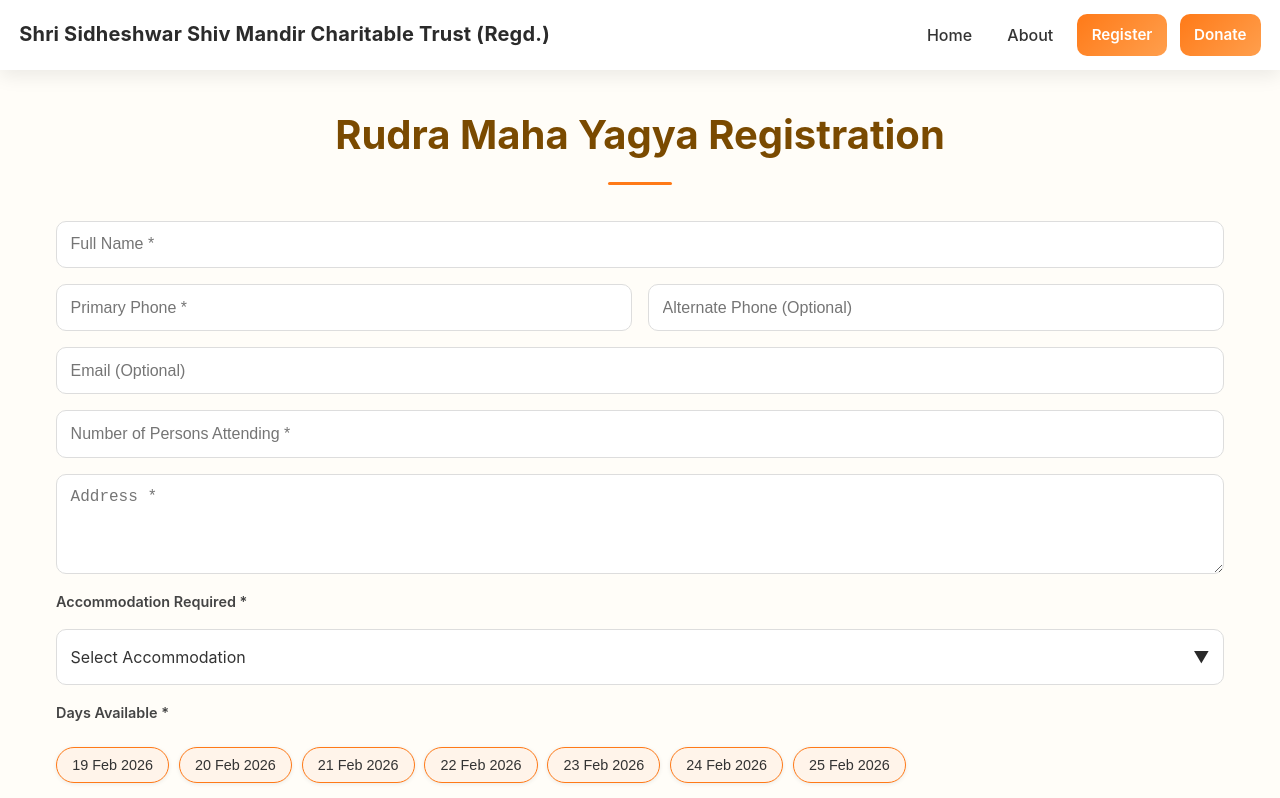
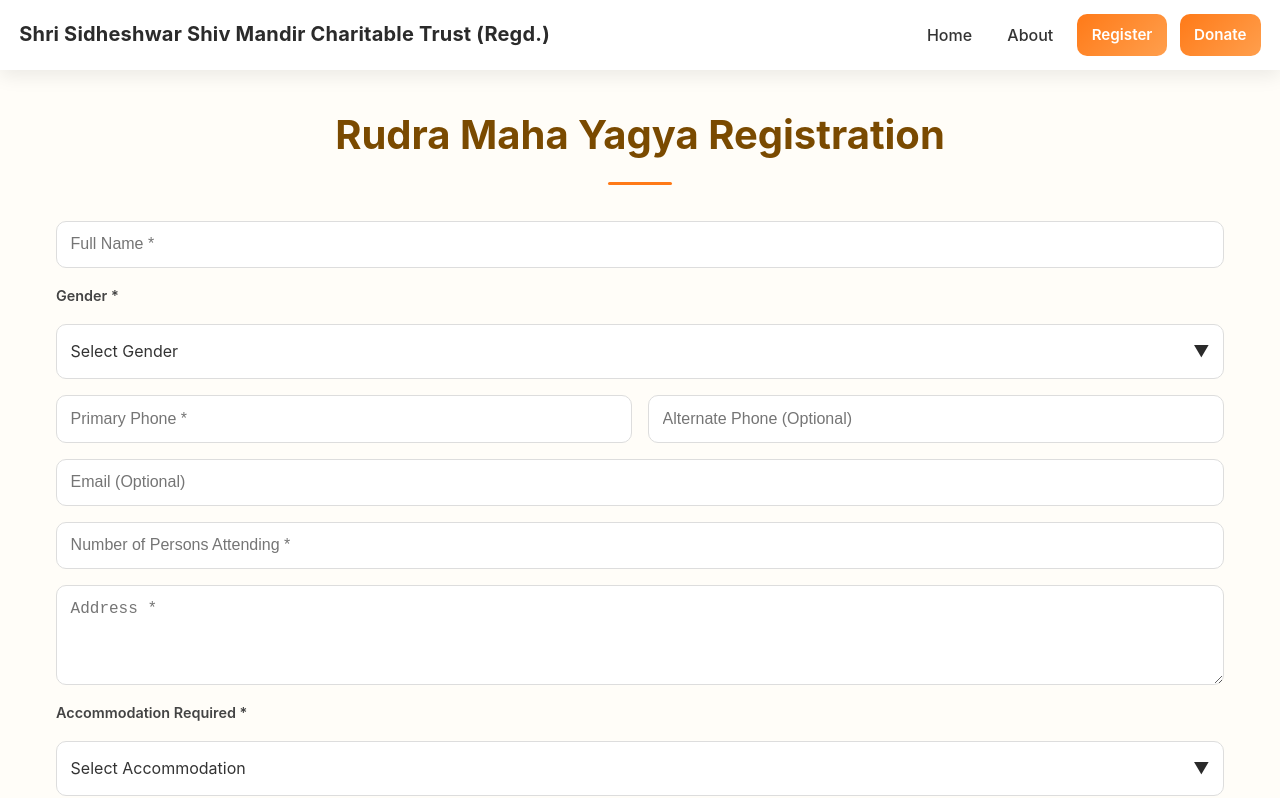
Before and after one commit to utkarsh-ssood/yagya-website, a React (Vite) app: page /register in a window 1280 px wide. Shown: the top 798 px of the page. Built offline with nearby package versions, Linux system fonts and the light colour scheme.

Commit message:
days and gender

```diff
--- a/src/pages/Register.tsx
+++ b/src/pages/Register.tsx
@@ -5,20 +5,21 @@
 import "../styles/register.css";
 
 const daysList = [
-  "19 Feb 2026",
-  "20 Feb 2026",
-  "21 Feb 2026",
-  "22 Feb 2026",
-  "23 Feb 2026",
-  "24 Feb 2026",
-  "25 Feb 2026",
+  "19 Feb 2026 (Thursday)",
+  "20 Feb 2026 (Friday)",
+  "21 Feb 2026 (Saturday)",
+  "22 Feb 2026 (Sunday)",
+  "23 Feb 2026 (Monday)",
+  "24 Feb 2026 (Tuesday)",
+  "25 Feb 2026 (Wednesday)",
 ];
 
 const registerSchema = z.object({
   name: z.string().min(1, "Full Name is required"),
-  phone: z
-    .string()
-    .regex(/^\d{10}$/, "Primary Phone must be 10 digits"),
+  gender: z.string().min(1, "Please select gender"),
+
+  phone: z.string().regex(/^\d{10}$/, "Primary Phone must be 10 digits"),
+
   altPhone: z
     .string()
     .optional()
@@ -26,7 +27,6 @@
       message: "Alternate Phone must be 10 digits",
     }),
 
-  // ✅ FIX: email optional but validates only if provided
   email: z.preprocess(
     (val) => (val === "" ? undefined : val),
     z.string().email({ message: "Invalid email" }).optional()
@@ -45,21 +45,35 @@
 
 const Register = () => {
   const [loading, setLoading] = useState(false);
+
   const [selectedDays, setSelectedDays] = useState<string[]>([]);
+
+  const [genderOpen, setGenderOpen] = useState(false);
+  const [gender, setGender] = useState("");
+
   const [accommodationOpen, setAccommodationOpen] = useState(false);
   const [accommodation, setAccommodation] = useState("");
+
   const [errors, setErrors] = useState<
     Partial<Record<keyof RegisterForm, string>>
   >({});
 
-  const dropdownRef = useRef<HTMLDivElement>(null);
+  const genderRef = useRef<HTMLDivElement>(null);
+  const accommodationRef = useRef<HTMLDivElement>(null);
   const formRef = useRef<HTMLFormElement | null>(null);
 
   useEffect(() => {
     const handleClickOutside = (event: MouseEvent) => {
       if (
-        dropdownRef.current &&
-        !dropdownRef.current.contains(event.target as Node)
+        genderRef.current &&
+        !genderRef.current.contains(event.target as Node)
+      ) {
+        setGenderOpen(false);
+      }
+
+      if (
+        accommodationRef.current &&
+        !accommodationRef.current.contains(event.target as Node)
       ) {
         setAccommodationOpen(false);
       }
@@ -75,17 +89,14 @@
     );
   };
 
-  const selectAccommodation = (value: string) => {
-    setAccommodation(value);
-    setAccommodationOpen(false);
-  };
-
   const handleSubmit = async (e: React.FormEvent<HTMLFormElement>) => {
     e.preventDefault();
 
     const formData = new FormData(e.currentTarget);
+
     const data: RegisterForm = {
       name: formData.get("name")?.toString() || "",
+      gender,
       phone: formData.get("phone")?.toString() || "",
       altPhone: formData.get("altPhone")?.toString() || "",
       email: formData.get("email")?.toString() || "",
@@ -110,17 +121,14 @@
     setErrors({});
     setLoading(true);
 
-    const emailData = {
-      ...data,
-      days: selectedDays.join(", "),
-      accommodation,
-    };
-
     try {
       const response = await emailjs.send(
         "service_cmna36u",
         "template_kt7n008",
-        emailData,
+        {
+          ...data,
+          days: selectedDays.join(", "),
+        },
         "xHoA1HJku-Gsa-55w"
       );
 
@@ -129,11 +137,12 @@
         formRef.current?.reset();
         setSelectedDays([]);
         setAccommodation("");
+        setGender("");
       } else {
         alert("Submission failed ❌");
       }
     } catch (error) {
-      console.error("DEBUG: EmailJS ERROR", error);
+      console.error(error);
       alert("Submission failed ❌");
     } finally {
       setLoading(false);
@@ -151,6 +160,33 @@
       <form className="form" onSubmit={handleSubmit} ref={formRef}>
         <input name="name" placeholder="Full Name *" />
         {errors.name && <span className="error">{errors.name}</span>}
+
+        {/* GENDER DROPDOWN */}
+        <label>Gender *</label>
+        {errors.gender && <span className="error">{errors.gender}</span>}
+        <div
+          className={`custom-dropdown ${genderOpen ? "open" : ""}`}
+          ref={genderRef}
+          onClick={() => setGenderOpen((prev) => !prev)}
+        >
+          <span className="selected">{gender || "Select Gender"}</span>
+          <span className="arrow">▼</span>
+          <div className="options">
+            {["Male", "Female", "Other"].map((opt) => (
+              <div
+                key={opt}
+                className="option"
+                onClick={(e) => {
+                  e.stopPropagation();
+                  setGender(opt);
+                  setGenderOpen(false);
+                }}
+              >
+                {opt}
+              </div>
+            ))}
+          </div>
+        </div>
 
         <div className="phone-fields">
           <div className="phone-field">
@@ -186,7 +222,7 @@
 
         <div
           className={`custom-dropdown ${accommodationOpen ? "open" : ""}`}
-          ref={dropdownRef}
+          ref={accommodationRef}
           onClick={() => setAccommodationOpen((prev) => !prev)}
         >
           <span className="selected">
@@ -200,7 +236,8 @@
                 className="option"
                 onClick={(e) => {
                   e.stopPropagation();
-                  selectAccommodation(opt);
+                  setAccommodation(opt);
+                  setAccommodationOpen(false);
                 }}
               >
                 {opt}
```
